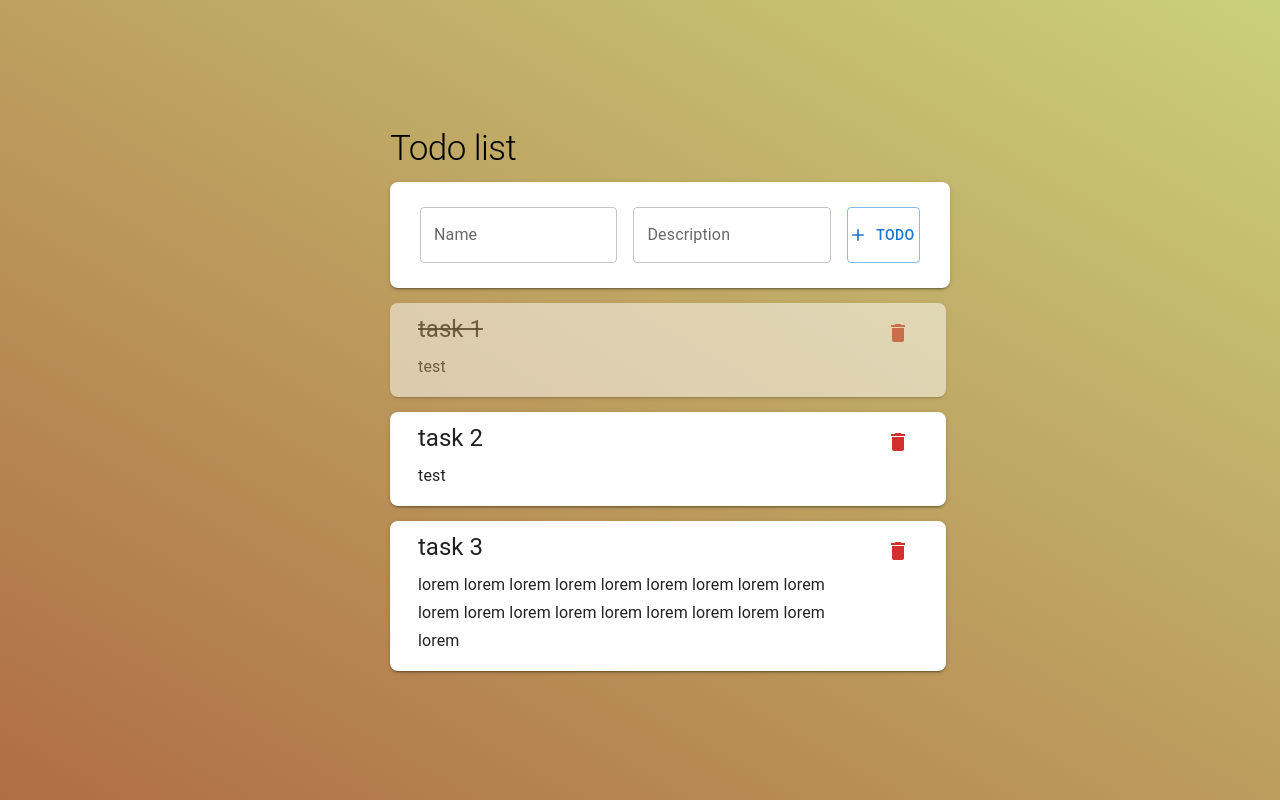
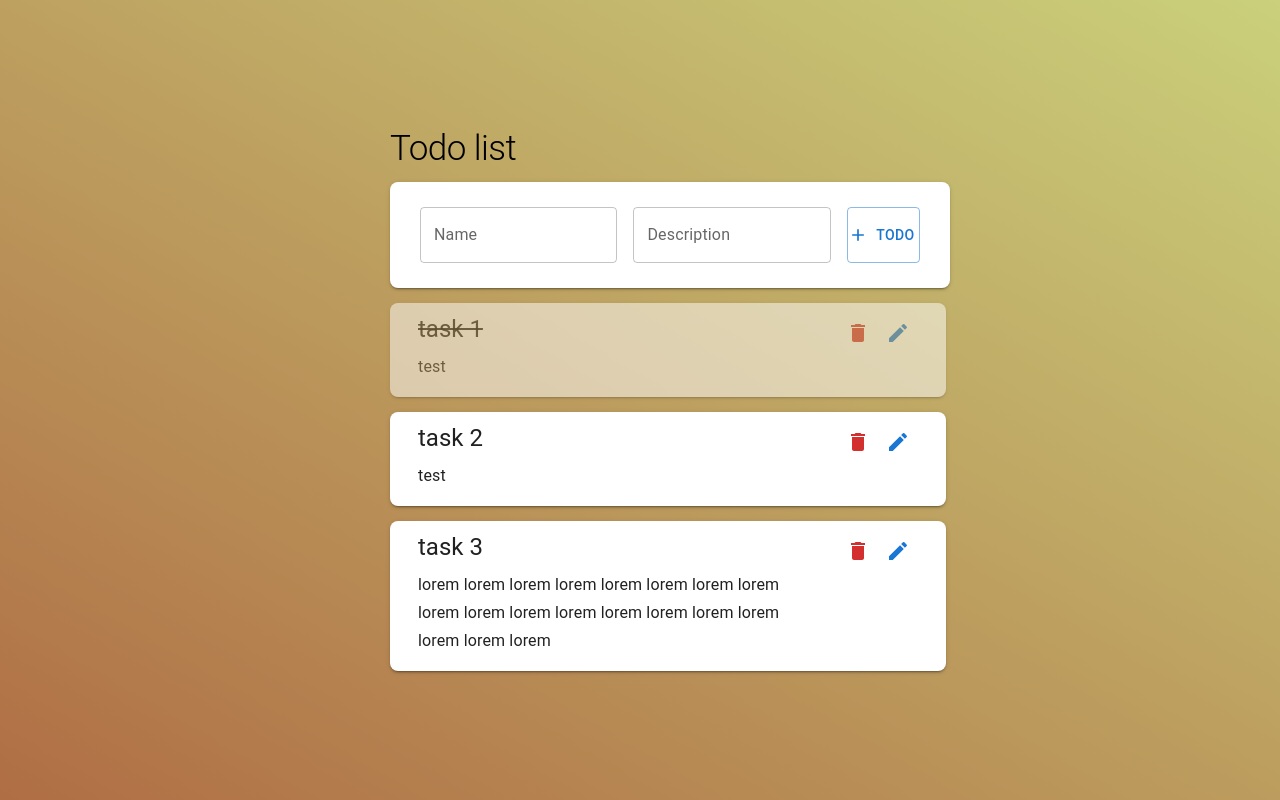
Before and after one commit to vegvisir46/react-ts-todo, a React (Create React App) app: page / in a window 1280 px wide. Built offline with nearby package versions, Linux system fonts and the light colour scheme.

Commit message:
first commit

```diff
--- a/src/components/TodoList/TodoItem/TodoItem.tsx
+++ b/src/components/TodoList/TodoItem/TodoItem.tsx
@@ -1,6 +1,6 @@
 import React from 'react';
 import {IconButton, Box, Button, Paper, Typography} from "@mui/material";
-import {Delete as DeleteIcon} from '@mui/icons-material';
+import {Delete as DeleteIcon, Edit as EditIcon} from '@mui/icons-material';
 
 import type {Todo} from "../../../App";
 
@@ -26,8 +26,8 @@ export const TodoItem: React.FC<TodoItemProps> = ({todo, onDeleteTodo, onCheckTo
              opacity: todo.checked ? 0.5 : 1,
              transition: 'all .3s ease'
            }}>
-      <Box textAlign='left'>
-        <Typography sx={{cursor: 'pointer', textDecorationLine: todo.checked ? 'line-through' : 'none'}}
+      <Box textAlign='left' width='80%'>
+        <Typography sx={{cursor: 'pointer', wordBreak: 'break-all',textDecorationLine: todo.checked ? 'line-through' : 'none'}}
                     variant="h5"
                     component="h5"
                     gutterBottom
@@ -43,7 +43,9 @@ export const TodoItem: React.FC<TodoItemProps> = ({todo, onDeleteTodo, onCheckTo
         <IconButton onClick={() => onDeleteTodo(todo.id)} aria-label='delete' color='error'>
           <DeleteIcon/>
         </IconButton>
-        {/*<Button>b2</Button>*/}
+        <IconButton aria-label='delete' color='primary'>
+          <EditIcon/>
+        </IconButton>
       </Box>
 
     </Paper>
```
